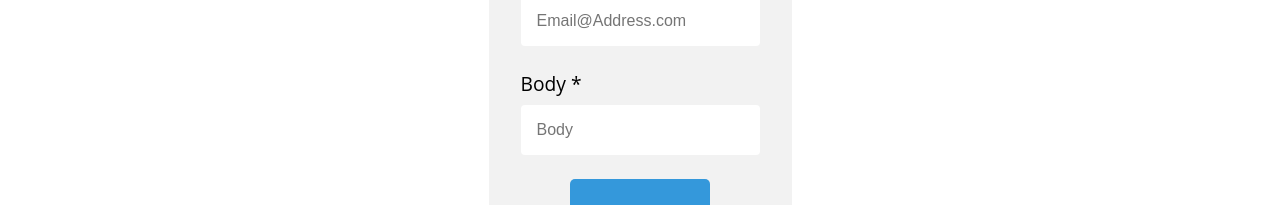
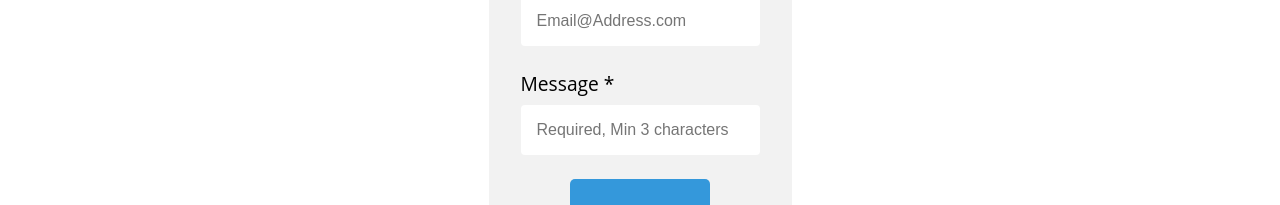
Before and after one commit to JoranEngelund/js-frameworks-ca, a React (Vite) app: page /contact in a window 1280 px wide. Shown: the part 454-659 px from the top of the page. Built offline with nearby package versions, Linux system fonts and the light colour scheme; no server answers.

Commit message:
--patch-
Patched:

form validation: body input error message returned for email. Changed to make it return for body.

Changed label for body to message

removed unused imports

```diff
--- a/package.json
+++ b/package.json
@@ -2,7 +2,6 @@
   "name": "js-frameworks-ca",
   "private": true,
   "version": "1.0.0",
-  "version": "0.6.0",
   "type": "module",
   "scripts": {
     "dev": "vite",
--- a/src/components/Cart/CartContext.jsx
+++ b/src/components/Cart/CartContext.jsx
@@ -1,4 +1,4 @@
-import React, { createContext, useContext, useEffect, useState } from "react";
+import { createContext, useContext, useEffect, useState } from "react";
 
 const CartContext = createContext();
 
--- a/src/components/Cart/CartProducts.jsx
+++ b/src/components/Cart/CartProducts.jsx
@@ -1,4 +1,3 @@
-import React from "react";
 import { FontAwesomeIcon } from "@fortawesome/react-fontawesome";
 import { faTimes } from "@fortawesome/free-solid-svg-icons";
 import * as styled from "./styledCartProduct";
--- a/src/components/Search/index.jsx
+++ b/src/components/Search/index.jsx
@@ -1,4 +1,3 @@
-import React from "react";
 import { useState } from "react";
 import useApi from "../../hooks/useApi";
 import Loader from "../Loader";
--- a/src/components/pages/Cart/index.jsx
+++ b/src/components/pages/Cart/index.jsx
@@ -1,4 +1,4 @@
-import React, { useEffect } from "react";
+import { useEffect } from "react";
 import { useCart } from "../../Cart/CartContext";
 import CartItemsList from "../../Cart/CartItems";
 import { Link } from "react-router-dom";
--- a/src/components/pages/Contact/index.jsx
+++ b/src/components/pages/Contact/index.jsx
@@ -85,7 +85,7 @@ export default function Contact() {
         {errors.email?.message && <p>{errors.email?.message}</p>}
       </div>
       <div>
-        <label htmlFor="body">Body *</label>
+        <label htmlFor="body">Message *</label>
         <input
           {...register(`body`, {
             required: true,
@@ -96,12 +96,12 @@ export default function Contact() {
           })}
           type="text"
           name="body"
-          placeholder="Body"
+          placeholder="Required, Min 3 characters"
         />
         {errors.body?.type === "required" && (
-          <p role="alert">Body is required</p>
+          <p role="alert">Message is required</p>
         )}
-        {errors.body?.message && <p>{errors.email?.message}</p>}
+        {errors.body?.message && <p>{errors.body?.message}</p>}
       </div>
       <button type="submit">Submit</button>
     </styled.FormContainer>
```
